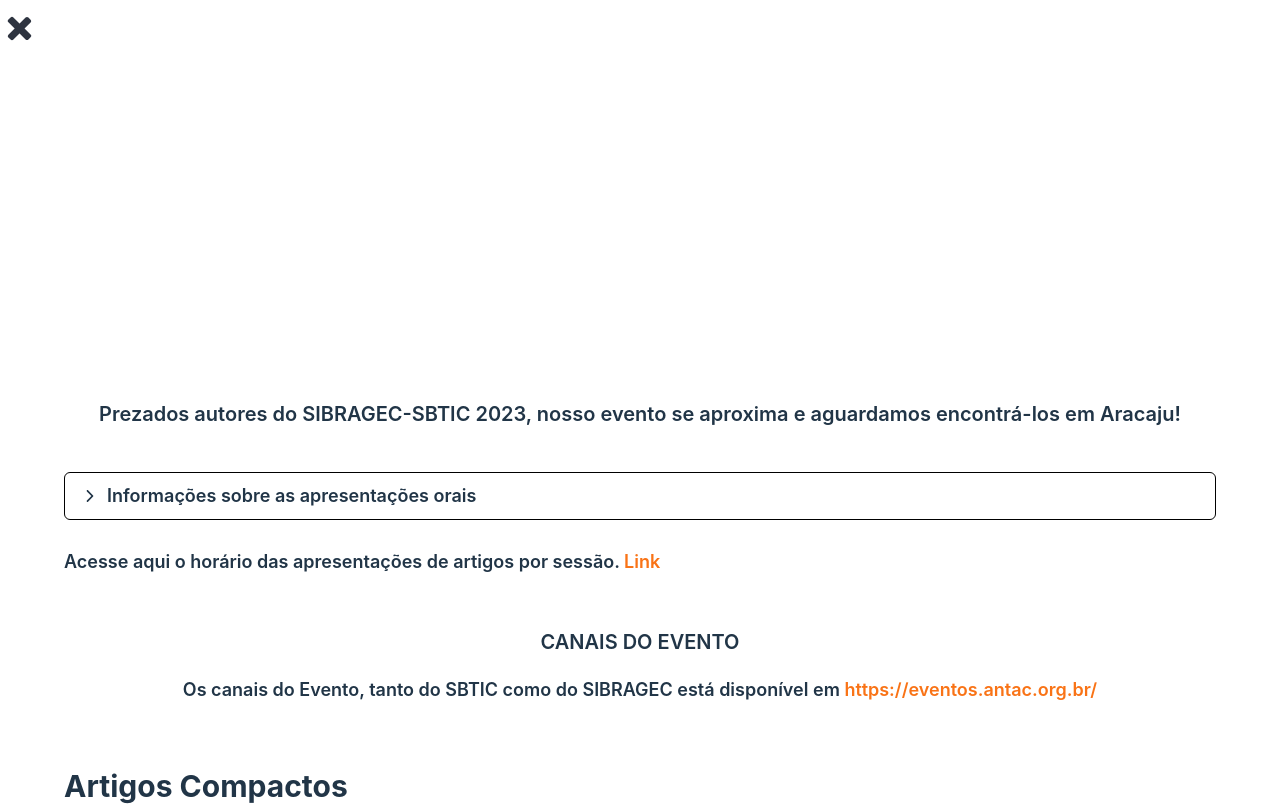
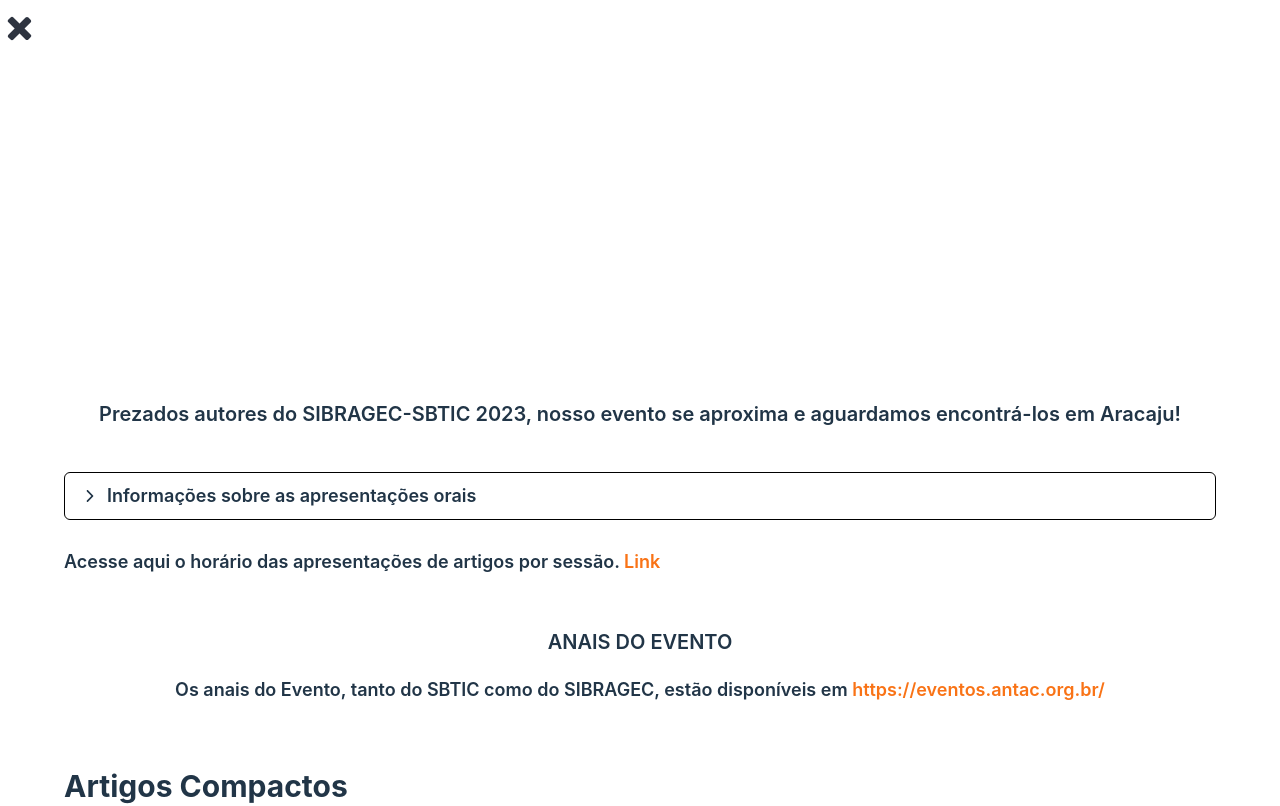
Before and after one commit to softeam-org/sibragecsbtic-web, a React (Vite) app: page /submissoes in a window 1280 px wide. Shown: the top 806 px of the page. Built offline with nearby package versions, Linux system fonts and the light colour scheme; what tailwind-nord would draw is missing.

Commit message:
Corrige erro de digitação

```diff
--- a/src/container/Submissoes.jsx
+++ b/src/container/Submissoes.jsx
@@ -136,10 +136,9 @@ function Submissoes() {
             )}
           </div>
           <div className="text-center">
-            <p className="text-xl font-semibold mb-5">CANAIS DO EVENTO</p>
+            <p className="text-xl font-semibold mb-5">ANAIS DO EVENTO</p>
             <p>
-              Os canais do Evento, tanto do SBTIC como do SIBRAGEC está
-              disponível em{" "}
+              Os anais do Evento, tanto do SBTIC como do SIBRAGEC, estão disponíveis em {" "}
               <a
                 className="text-orange-500 text-underline"
                 href="https://eventos.antac.org.br/"
```
